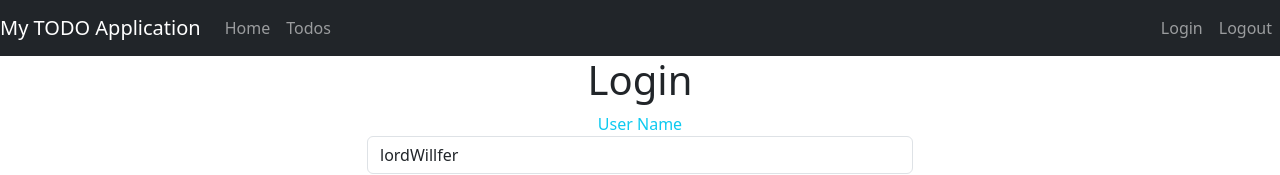
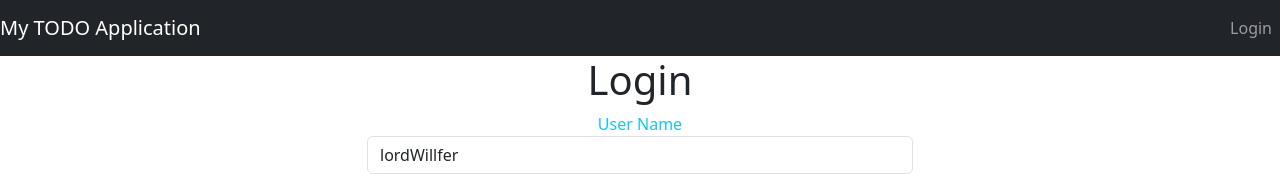
Before and after one commit to lordWillfer/todo-app, a React (Create React App) app: page / in a window 1280 px wide. Shown: the top 175 px of the page. Built offline with nearby package versions, Linux system fonts and the light colour scheme.

Commit message:
Agregando validaciones de acceso a opciones de menu con la autenticación de usuario

```diff
--- a/src/components/todo/AuthenticationService.js
+++ b/src/components/todo/AuthenticationService.js
@@ -3,6 +3,17 @@ class AuthenticationService {
         console.log('registerSuccessfulLogin');
         sessionStorage.setItem('authenticatedUser', username)
     }
+
+    logout() {
+        sessionStorage.removeItem('authenticatedUser');
+    }
+
+    isUserLoggedIn() {
+        let user = sessionStorage.getItem('authenticatedUser')
+        if (user === null)
+            return false
+        return true
+    }
 }
 
 export default new AuthenticationService()
--- a/src/components/todo/TodoApp.jsx
+++ b/src/components/todo/TodoApp.jsx
@@ -10,10 +10,12 @@ class TodoApp extends Component {
     render() {
         const LoginComponentWithNavigation = withNavigation(LoginComponent);
         const WelcomeComponentWithParams = withParams(WelcomeComponent);
+        const HeaderComponentWithNavigation = withNavigation(HeaderComponent);
+
         return (
             <div className="TodoApp">
                 <Router>
-                    <HeaderComponent />
+                    <HeaderComponentWithNavigation />
                     <Routes>
                             <Route path="/" element={<LoginComponentWithNavigation />} />
                             <Route path="/login" element={<LoginComponentWithNavigation />} />
@@ -31,17 +33,20 @@ class TodoApp extends Component {
 
 class HeaderComponent extends Component {
     render() {
+        const isUserLoggedIn = AuthenticationService.isUserLoggedIn();
+        console.log(isUserLoggedIn);
+
         return (
             <header>
                 <nav className="navbar navbar-expand-md navbar-dark bg-dark">
                     <div><a href="/welcome/lordWillfer" className="navbar-brand">My TODO Application</a></div>
                     <ul className="navbar-nav">
-                        <li><Link className="nav-link" to="/welcome/lordWillfer">Home</Link></li>
-                        <li><Link className="nav-link" to="/todos">Todos</Link></li>
+                        {isUserLoggedIn && <li><Link className="nav-link" to="/welcome/lordWillfer">Home</Link></li>}
+                        {isUserLoggedIn && <li><Link className="nav-link" to="/todos">Todos</Link></li>}
                     </ul>
                     <ul className="navbar-nav navbar-collapse justify-content-end">
-                        <li><Link className="nav-link" to="/login">Login</Link></li>
-                        <li><Link className="nav-link" to="/logout">Logout</Link></li>
+                        {!isUserLoggedIn && <li><Link className="nav-link" to="/login">Login</Link></li>}
+                        {isUserLoggedIn && <li><Link className="nav-link" to="/logout" onClick={AuthenticationService.logout}>Logout</Link></li>}
                     </ul>
                 </nav>
             </header>
@@ -217,17 +222,17 @@ class LoginComponent extends Component {
                 <div className="container">
                     {/* <ShowInvalidCredentials hasLoginFailed = {this.state.hasLoginFailed} />
                 <ShowLoginSuccessMessage showSuccessMessage = {this.state.showSuccessMessage} /> */}
-                    <div id="login-row" class="row justify-content-center align-items-center">
-                        <div id="login-column" class="col-md-6">
-                            <div id="login-box" class="col-md-12">
+                    <div id="login-row" className="row justify-content-center align-items-center">
+                        <div id="login-column" className="col-md-6">
+                            <div id="login-box" className="col-md-12">
                                 {this.state.hasLoginFailed && <div className="alert alert-warning">Invalid Credentials</div>}
                                 {this.state.showSuccessMessage && <div>Login Succesful</div>}
                                 <div className="form-group">
-                                    <label className="text-info" for="fc1">User Name</label>
+                                    <label className="text-info" htmlFor="fc1">User Name</label>
                                     <input className="form-control" id="fc1" type="text" name="username" value={this.state.username} onChange={this.handleChange} />
                                 </div>
                                 <div className="form-group">
-                                    <label className="text-info" for="fc2">Password</label>
+                                    <label className="text-info" htmlFor="fc2">Password</label>
                                     <input className="form-control" id="fc2" type="password" name="password" value={this.state.password} onChange={this.handleChange} />
                                 </div>
                                 <div className="form-group">
```
